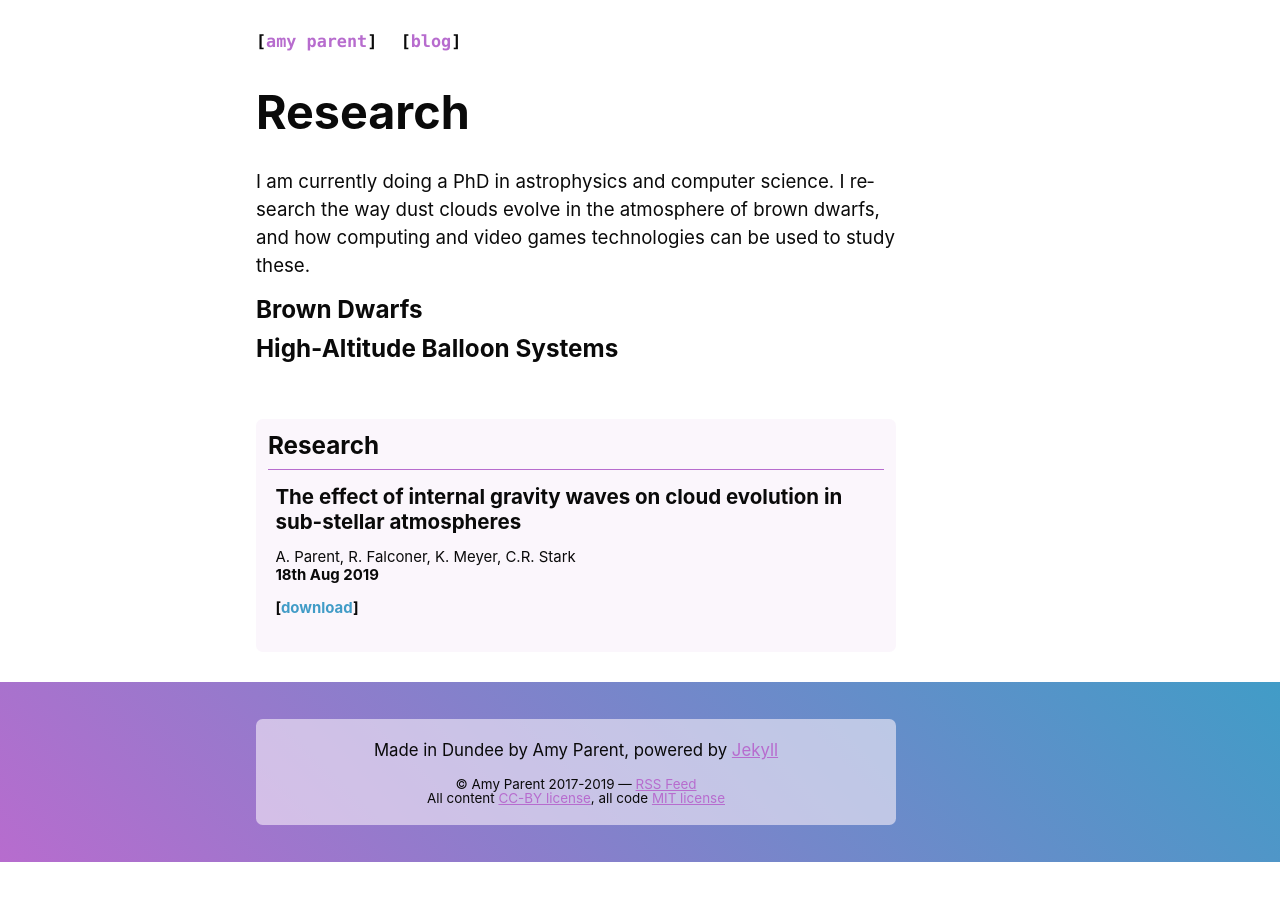
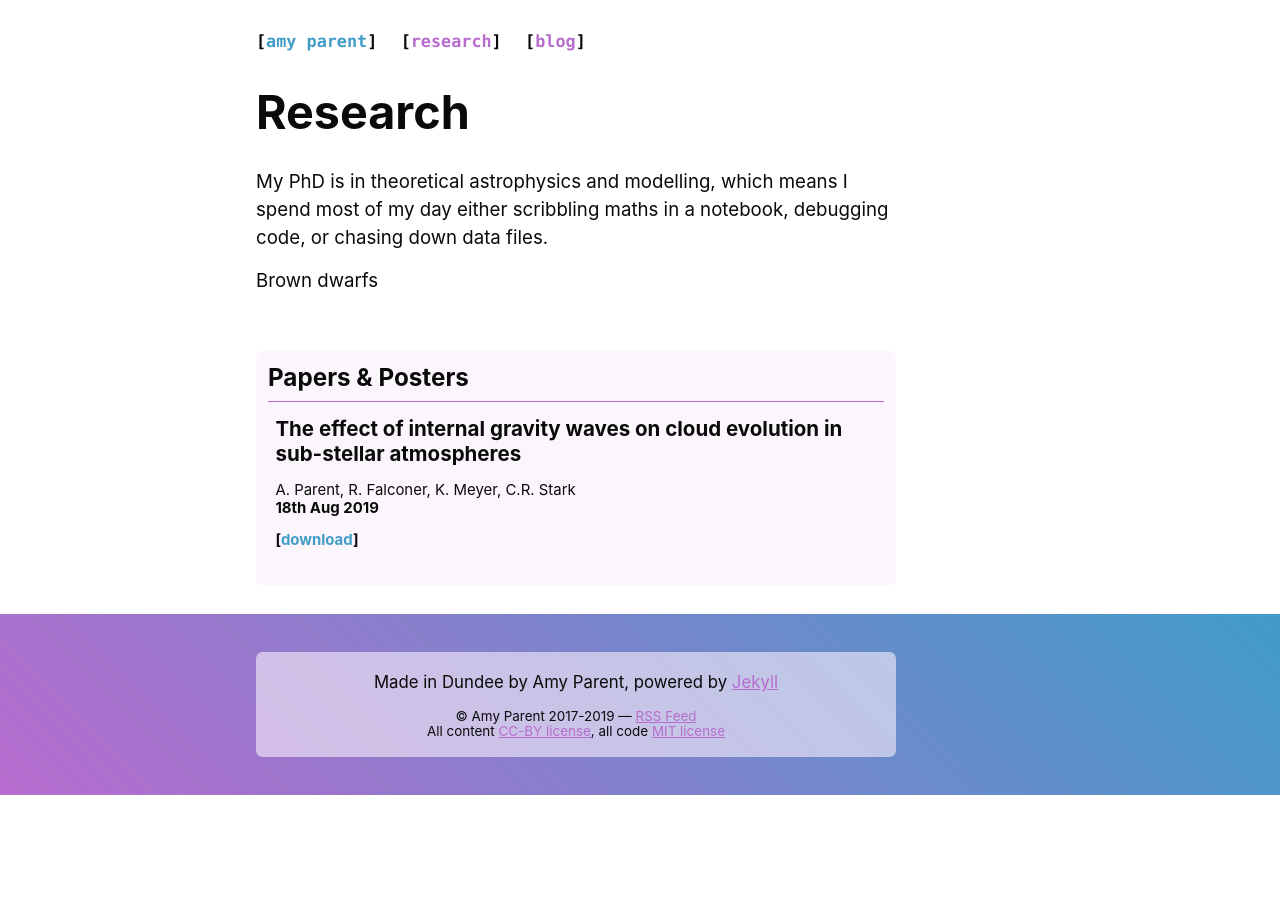
Before and after one commit to amyinorbit/amyinorbit.github.io, a Jekyll site: the page built from research.md, in a window 1280 px wide. Built offline with Jekyll 4.4.1, drawn with Linux system fonts in a browser that asks for light colours.

Commit message:
Update research blurb

```diff
--- a/_includes/header.html
+++ b/_includes/header.html
@@ -1,9 +1,9 @@
 <header>
     <nav class="container">
         <ul class="navbar">
-            <li><a href="{{ '/' | relative_url}}">amy parent</a></li>
+            <li><a id="logo" href="{{ '/' | relative_url}}">amy parent</a></li>
             <!-- <li><a href="{{ '/projects' | relative_url}}">projects</a></li> -->
-            <!-- <li><a href="{{ '/research' | relative_url}}">research</a></li> -->
+            <li><a href="{{ '/research' | relative_url}}">research</a></li>
             <li><a href="{{ '/blog' | relative_url}}">blog</a></li>
         </ul>
     </nav>
--- a/_layouts/research.html
+++ b/_layouts/research.html
@@ -10,7 +10,7 @@ layout: default
     </div>
 </article>
 <aside class="paper-list pad">
-    <h2>{{ page.title }}</h2>
+    <h2>Papers & Posters</h2>
     {% assign papers = site.papers | where: "show",true %}
     {% for paper in papers %}
     <div class="paper-tile gui">
--- a/_sass/components/links.scss
+++ b/_sass/components/links.scss
@@ -7,6 +7,10 @@ a:link, a:visited {
     color: $color-accent1;
     text-decoration-color: $color-accent1;
     text-decoration: underline;
+}
+
+a#logo:link, a#logo:visited {
+    color: $color-accent2;
 }
 
 a.gui, .gui a {
@@ -21,6 +25,11 @@ a.gui:hover, .gui a:hover {
 
 a:hover {
     background: $color-accent1;
+    color: white;
+}
+
+a#logo:hover {
+    background: $color-accent2;
     color: white;
 }
 
--- a/research.md
+++ b/research.md
@@ -3,8 +3,6 @@ layout: research
 title: Research
 prefersLargeTitle: true
 ---
-I am currently doing a PhD in astrophysics and computer science. I research the way dust clouds evolve in the atmosphere of brown dwarfs, and how computing and video games technologies can be used to study these.
+My PhD is in theoretical astrophysics and modelling, which means I spend most of my day either scribbling maths in a notebook, debugging code, or chasing down data files.
 
-## Brown Dwarfs
-
-## High-Altitude Balloon Systems
+Brown dwarfs
```
Also changed, not shown: index.md (+1 -1 lines).
